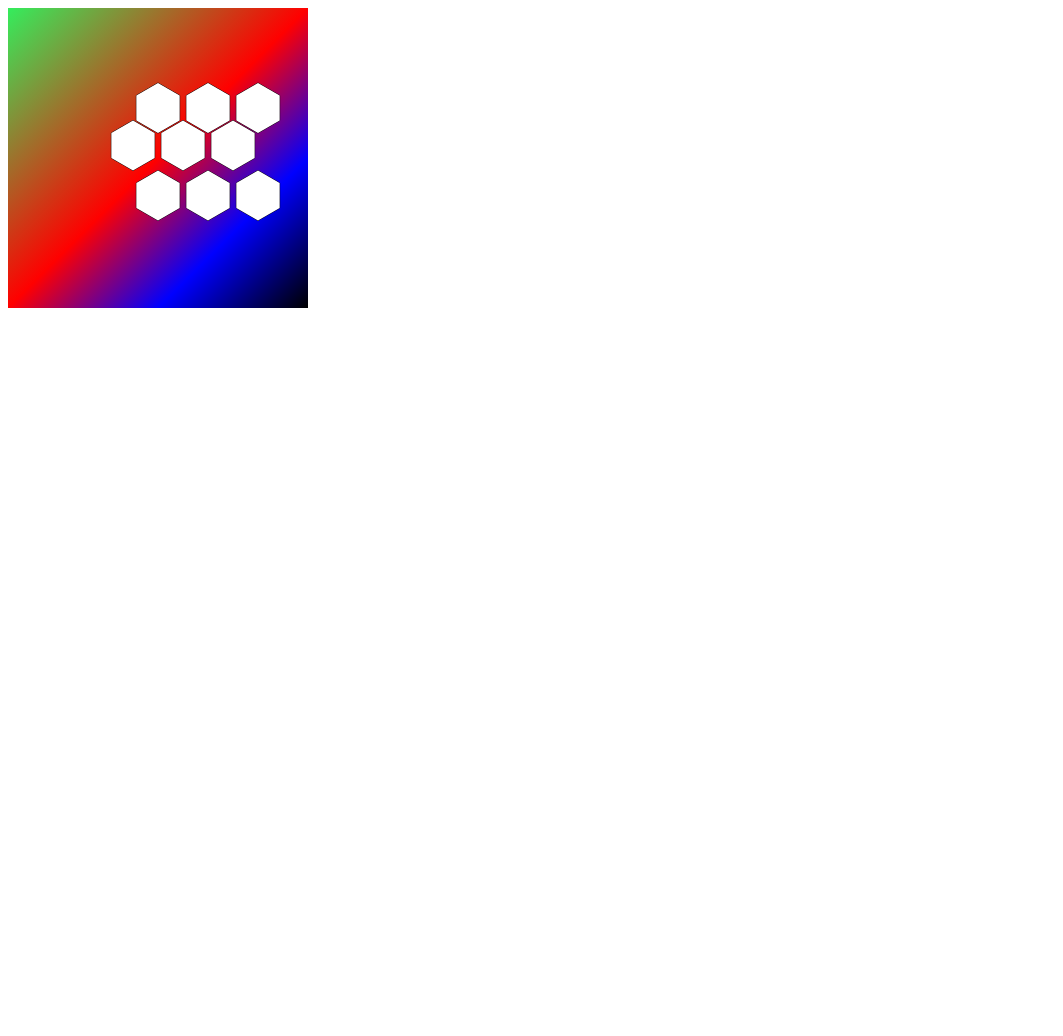
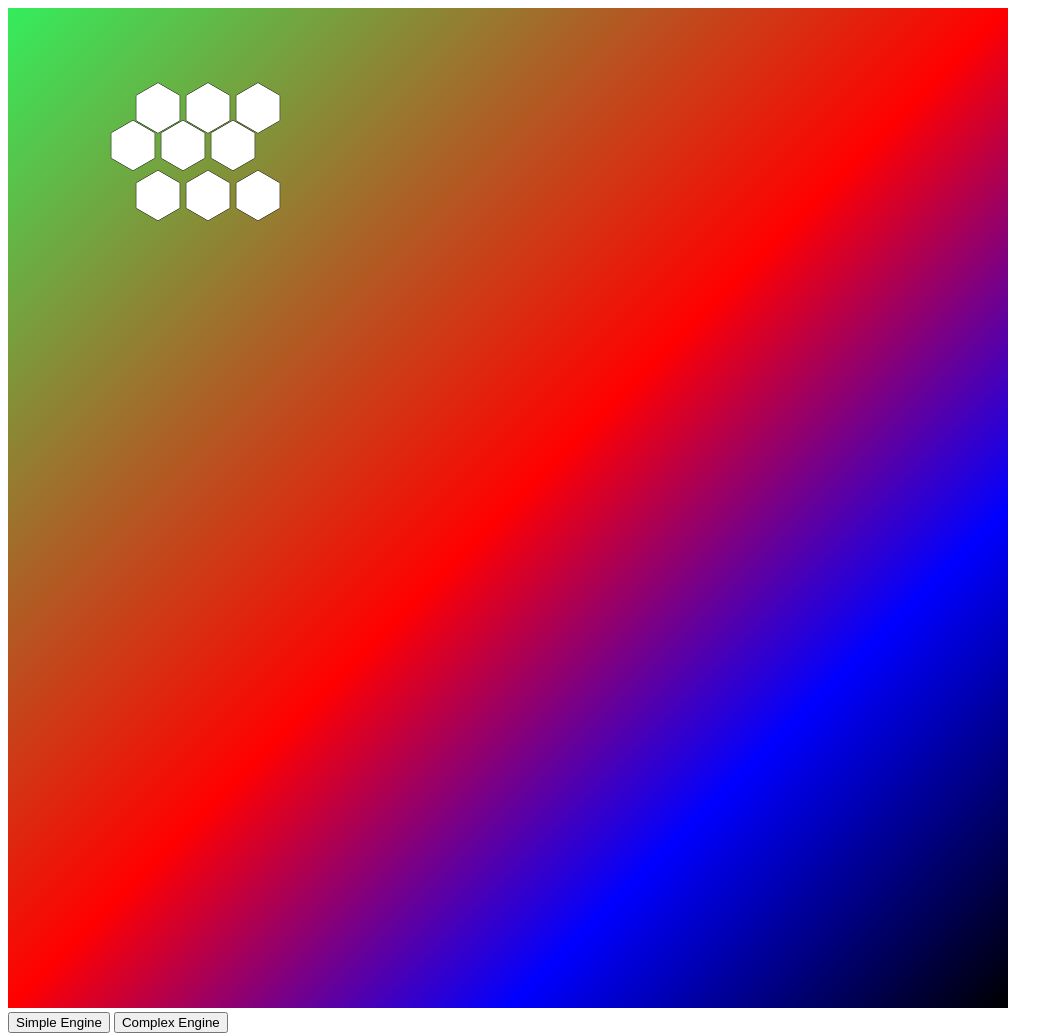
Before and after one commit to matt123miller/canvas-ts-experiments, a website built with webpack: page src/index.html in a window 1280 px wide. Shown: the whole page, without its empty margins (0-1063 px from the left). Before the commit the page ends 800 px from the top, so only its background shows below. Built offline with nearby package versions, Linux system fonts and the light colour scheme.

Commit message:
More messing around with typescript and hexagons.
I'm getting the hang of things now.
I created some interfaces and separated various things out into more files. I remembered how to created regular n-sided polygons. I learnt some more TypeScript.

I created a button to swap between the original rendering code and a simplified one that only renders a single hexagon.

```diff
--- a/package.json
+++ b/package.json
@@ -11,9 +11,9 @@
         "clean:js": "find ./dist -name \"*.js\" -type f -delete && find ./dist -name \"*.js.map\" -type f -delete",
         "tsc": "tsc",
         "tsc:w": "tsc -w",
-        "build": "webpack",
+        "build": "webpack --mode=production",
         "server": "live-server ./dist --cors -d",
-        "watch": "webpack --watch",
+        "watch": "webpack --mode=development --watch",
         "dev": "concurrently \"npm run server\" \"npm run watch\""
     },
     "dependencies": {},
--- /dev/null
+++ b/src/ComplexHexagonEngine.ts
@@ -0,0 +1,80 @@
+import { Hexagon, HexagonOrientation } from "./Hexagon";
+import { HexagonEngine } from "./Interfaces";
+
+
+
+export default class ComplexHexagonEngine implements HexagonEngine {
+
+  private readonly ctx: CanvasRenderingContext2D; // HTML Canvas's 2D context
+  private readonly canvasWidth: number;
+  private readonly canvasHeight: number;
+  private readonly hexagons = new Array<Hexagon>(); // is this idiomatic?
+  private playing = true;
+  /**
+   * @param canvas the HTML Canvas on which to draw
+   */
+  constructor(canvas: HTMLCanvasElement) {
+    this.ctx = canvas.getContext('2d');
+    this.canvasWidth = canvas.width;
+    this.canvasHeight = canvas.height;
+    const rows = [1, 2, 3];
+    const columns = [1, 2, 3];
+    const radius = 25;
+    const diameter = radius * 2;
+    for (let i = 0; i < rows.length; i++) {
+      const r = rows[i];
+      const xOffset = r % 2 == 0 ? 0 : radius;
+      let yOffset: number;
+      if (i == 0) {
+        yOffset = 0;
+      }
+      else {
+        // yOffset = (Math.cos(deg2rad(180)) * radius) - (Math.cos(deg2rad(120)) * radius)
+        // console.log({ y1: yOffset });
+        yOffset = radius * -0.5;
+      }
+      // The difference between y values ofthe top point and the next point round clockwise
+      for (let j = 0; j < columns.length; j++) {
+        const c = columns[j];
+        const x = xOffset + 75 + diameter * c;
+        const y = yOffset + 50 + diameter * r;
+        const hex = new Hexagon({ x, y }, radius, HexagonOrientation.Point, 'white');
+        this.hexagons.push(hex);
+      }
+    }
+    window.requestAnimationFrame(() => this.draw()); // start the animation when the window is ready
+  }
+
+  draw() {
+    if (this.playing == false) {
+      return;
+    }
+    this.ctx.clearRect(0, 0, this.canvasWidth, this.canvasHeight); // erase
+    const gradient = this.createGradient();
+    this.ctx.fillStyle = gradient;
+    this.ctx.fillRect(0, 0, this.canvasHeight, this.canvasWidth);
+    this.hexagons.forEach(h => h.draw(this.ctx)); // draw the hexagon in the new position
+  }
+
+  createGradient() {
+    const gradient = this.ctx.createLinearGradient(0, 0, this.canvasWidth, this.canvasHeight);
+    gradient.addColorStop(0, '#34ed5c');
+    gradient.addColorStop(0.5, 'red');
+    gradient.addColorStop(0.75, 'blue');
+    gradient.addColorStop(1, 'black');
+    return gradient;
+  }
+
+  stop() {
+    this.playing = false;
+  }
+
+  start() {
+    // to avoid making it start drawing twice
+    if (this.playing) {
+      return;
+    }
+    this.playing = true;
+    this.draw();
+  }
+}
--- /dev/null
+++ b/src/Hexagon.ts
@@ -0,0 +1,77 @@
+
+import { deg2rad, createPolygonVertices } from "./utils";
+import { Point, Polygon } from "./Interfaces";
+// Is this in screen space or made up hex space?
+
+export enum HexagonOrientation {
+  Flat,
+  Point
+}
+
+export class Hexagon implements Polygon {
+
+  x: number;
+  y: number;
+  vertices: Point[];
+  /**
+   * Creates a new hexagon object
+   * Should I consider a constructor that accepts an object instead?
+   */
+  constructor(
+    public centre: Point,
+    private readonly radius: number,
+    private readonly orientation = HexagonOrientation.Flat,
+    private readonly color = 'white'
+  ) {
+    this.radius = radius ? radius : 25;
+    this.orientation = orientation;
+    this.color = color;
+    this.placeAt(centre);
+  }
+
+  placeAt(point: Point): void {
+    this.centre = point;
+    this.x = point.x;
+    this.y = point.y;
+    this.vertices = this.createVertices();
+  }
+
+  /**
+   * We're going for flat topped hexagons
+   */
+  createVertices(): Point[] {
+
+    const offsetAngle = this.orientation == HexagonOrientation.Flat ? 30 : 0;
+    // I can always provide a custom implementation later if needs be
+    return createPolygonVertices(6, this.centre, this.radius, offsetAngle);
+  }
+
+  /**
+   * Draws, colors, and fills a hexagon.
+   * The hexagon vertices are independantly placed by calling placeAt() so this just
+   * draws whatever is in the vertices array
+   * @param ctx the HTML Canvas's 2D rendering context
+   */
+  draw(ctx: CanvasRenderingContext2D) {
+
+    // Draws a hexagon
+    ctx.beginPath();
+
+    const initialPoint = this.vertices[0];
+    ctx.moveTo(initialPoint.x, initialPoint.y);
+
+    this.vertices.forEach(({ x, y }) => {
+      ctx.lineTo(x, y);
+    })
+
+    ctx.lineTo(initialPoint.x, initialPoint.y)
+
+    ctx.stroke();
+
+    ctx.closePath();
+
+    // Colors and fills the hexagon
+    ctx.fillStyle = this.color;
+    ctx.fill();
+  }
+}
--- /dev/null
+++ b/src/Interfaces.ts
@@ -0,0 +1,25 @@
+
+export interface Renderer {
+  draw(): void;
+  stop(): void;
+  start(): void;
+}
+
+export interface HexagonEngine extends Renderer {
+  createGradient(): CanvasGradient
+}
+
+// export HexagonEngine = HexagonEngine
+
+export interface Point {
+  readonly x: number;
+  readonly y: number;
+}
+
+export interface Polygon {
+  vertices: Point[];
+
+  placeAt(point: Point): void;
+  createVertices(): Point[];
+  draw(ctx: CanvasRenderingContext2D): void;
+}
--- /dev/null
+++ b/src/SimpleHexagonEngine.ts
@@ -0,0 +1,60 @@
+import { Hexagon, HexagonOrientation } from "./Hexagon";
+import { HexagonEngine } from "./Interfaces";
+
+export default class SimpleHexagonEngine implements HexagonEngine {
+  private readonly ctx: CanvasRenderingContext2D; // HTML Canvas's 2D context
+  private readonly canvasWidth: number;
+  private readonly canvasHeight: number;
+  private readonly hex: Hexagon;
+  private playing = false;
+
+  /**
+   * Creates a single hexagon draw on the supplied canvas
+   * @param canvas the HTML Canvas on which to draw
+   */
+  constructor(canvas: HTMLCanvasElement) {
+    this.ctx = canvas.getContext('2d');
+    this.canvasWidth = canvas.width;
+    this.canvasHeight = canvas.height;
+
+    const radius = 100;
+    const diameter = radius * 2;
+
+    const x = radius * 3 + diameter;
+    const y = radius * 3 + diameter;
+    this.hex = new Hexagon({ x, y }, radius);
+
+    window.requestAnimationFrame(() => this.draw()); // start the animation when the window is ready
+  }
+
+  draw() {
+    if (this.playing == false) {
+      return;
+    }
+    this.ctx.clearRect(0, 0, this.canvasWidth, this.canvasHeight); // erase canvas contents
+
+    this.ctx.fillStyle = this.createGradient()
+    this.ctx.fillRect(0, 0, this.canvasHeight, this.canvasWidth);
+    this.hex.draw(this.ctx);
+  }
+
+  createGradient() {
+    const gradient = this.ctx.createLinearGradient(0, 0, this.canvasWidth, this.canvasHeight);
+    gradient.addColorStop(0, '#34aaaa');
+    gradient.addColorStop(1, '#34ffff');
+    return gradient;
+  }
+
+  stop() {
+    this.playing = false;
+  }
+
+  start() {
+    // to avoid making it start drawing twice
+    if (this.playing) {
+      return;
+    }
+    this.playing = true;
+    this.draw();
+  }
+}
--- a/src/hexagons.ts
+++ /dev/null
@@ -1,152 +0,0 @@
-
-const deg2rad = (deg: number) => (deg) * (Math.PI / 180);
-
-
-
-class Hexagon {
-  centre: { x: number; y: number; };
-  /**
-   * Creates a new hexagon object
-   * @param x the initial central x position of the hexagon (relative to the top left corner of the Canvas).
-   * @param y the initial central y position of the hexagon (relative to the top right corner of the Canvas).
-   * @param radius
-   * @param color
-   */
-  constructor(
-    public x = 100,
-    public y = 100,
-    private readonly radius = 25,
-    private readonly color = 'blue'
-  ) {
-    this.centre = {
-      x, y
-    }
-  }
-
-  /**
-   * Draws, colors, and fills a hexagon using the parameters given in the constructor
-   * @param ctx the HTML Canvas's 2D rendering context
-   */
-  draw(ctx: CanvasRenderingContext2D) {
-
-    // Draws a hexagon
-    ctx.beginPath();
-    // x and y define the centre of the hex
-    ctx.moveTo(this.x, this.y + this.radius);
-    const points = [0, 1, 2, 3, 4, 5, 6];
-    // make the lines, ending the the start point defined above
-    for (let i = 0; i < points.length; i++) {
-      const mult = points[i]
-      const deg = 60 * mult;
-      const rad = deg2rad(deg);
-
-      const x = this.x + Math.sin(rad) * this.radius;
-      const y = this.y + Math.cos(rad) * this.radius;
-      // console.log({x,y, deg, rad});
-
-      mult == 0 ? ctx.moveTo(x, y) : ctx.lineTo(x, y);
-    }
-
-    ctx.stroke();
-
-    ctx.closePath();
-
-    // Colors and fills the hexagon
-    ctx.fillStyle = this.color;
-    ctx.fill();
-  }
-
-}
-
-export default class Hexagons {
-  private readonly ctx: CanvasRenderingContext2D; // HTML Canvas's 2D context
-  private readonly canvasWidth: number;
-  private readonly canvasHeight: number;
-  private readonly hexagons = new Array<Hexagon>(); // is this idiomatic?
-
-  private playing = true;
-  /**
-   * Creates a new animation and sets properties of the animation
-   * @param canvas the HTML Canvas on which to draw
-   */
-  constructor(canvas: HTMLCanvasElement) {
-    this.ctx = canvas.getContext('2d');
-    this.canvasWidth = canvas.width;
-    this.canvasHeight = canvas.height;
-
-    const rows = [1, 2, 3];
-    const columns = [1, 2, 3];
-    const radius = 25;
-    const diameter = radius * 2;
-
-    for (let i = 0; i < rows.length; i++) {
-      const r = rows[i];
-      const xOffset = r % 2 == 0 ? 0 : radius;
-      let yOffset: number;
-
-      if (i == 0) {
-        yOffset = 0;
-      }
-      else {
-        // yOffset = (Math.cos(deg2rad(180)) * radius) - (Math.cos(deg2rad(120)) * radius)
-        // console.log({ y1: yOffset });
-
-        yOffset = radius * -0.5;
-        console.log({ y2: yOffset });
-
-      }
-      // The difference between y values ofthe top point and the next point round clockwise
-
-      for (let j = 0; j < columns.length; j++) {
-
-        const c = columns[j];
-
-        const x = xOffset + 75 + diameter * c;
-        const y = yOffset + 50 + diameter * r;
-        const hex = new Hexagon(x, y, radius, 'white');
-        this.hexagons.push(hex);
-
-        console.log({ xOffset, yOffset });
-
-      }
-    }
-
-    window.requestAnimationFrame(() => this.draw()); // start the animation when the window is ready
-    // this.draw()
-  }
-
-  /**
-   * Draw step of the animation
-   */
-  draw() {
-    if (this.playing == false) {
-      return;
-    }
-
-    this.ctx.clearRect(0, 0, this.canvasWidth, this.canvasHeight); // erase
-
-    const gradient = this.ctx.createLinearGradient(0, 0, this.canvasWidth, this.canvasHeight)
-    gradient.addColorStop(0, '#34ed5c');
-    gradient.addColorStop(0.5, 'red');
-    gradient.addColorStop(0.75, 'blue');
-    gradient.addColorStop(1, 'black');
-    this.ctx.fillStyle = gradient;
-    this.ctx.fillRect(0, 0, this.canvasHeight, this.canvasWidth);
-    this.hexagons.forEach(h => h.draw(this.ctx)); // draw the hexagon in the new position
-
-    // window.requestAnimationFrame(() => this.draw()); // repeat the draw step when the window requests a frame
-  }
-
-  stop() {
-    this.playing = false;
-  }
-
-  start() {
-    // to avoid making it start drawing twice
-    if (this.playing) {
-      return;
-    }
-    this.playing = true;
-    this.draw();
-  }
-}
--- a/src/index.html
+++ b/src/index.html
@@ -11,7 +11,11 @@
 <body>
 
   <main>
-    <canvas id='canvas' width="300" height="300"></canvas>
+    <canvas id='canvas' width="1000" height="1000"></canvas>
+    <div>
+      <button id='SimpleEngine'>Simple Engine</button>
+      <button id='ComplexEngine'>Complex Engine</button>
+    </div>
   </main>
   <!-- webpack will inject the scripts? -->
 </body>
--- a/src/main.ts
+++ b/src/main.ts
@@ -1,10 +1,35 @@
 
-import Hexagons from "./hexagons";
+import ComplexHexagonEngine from "./ComplexHexagonEngine";
+import SimpleHexagonEngine from "./SimpleHexagonEngine";
+import { HexagonEngine } from "./Interfaces";
 
-function main() {
-
-  const canvas = <HTMLCanvasElement>document.getElementById('canvas');
-  const hex = new Hexagons(canvas);
+// Probably not necessary
+enum EngineTypes {
+  Simple = 'Simple',
+  Complex = 'Complex'
 }
 
-main();
+let engine: HexagonEngine;
+let canvas: HTMLCanvasElement;
+
+
+canvas = <HTMLCanvasElement>document.getElementById('canvas');
+
+engine = new ComplexHexagonEngine(canvas);
+
+document.getElementById('SimpleEngine').addEventListener('click', () => {
+  engine.stop();
+  engine = new SimpleHexagonEngine(canvas);
+  engine.start();
+});
+
+document.getElementById('ComplexEngine').addEventListener('click', () => {
+  engine.stop();
+  engine = new ComplexHexagonEngine(canvas);
+  engine.start();
+});
+
+
+
+
+// main();
--- /dev/null
+++ b/src/utils.ts
@@ -0,0 +1,28 @@
+import { Point } from "./Interfaces";
+
+export const deg2rad = (deg: number) => (deg) * (Math.PI / 180);
+
+/**
+ * @param length
+ * @returns An array of numbers from 0 to {length} - 1
+ * @example
+ * // Returns [0,1,2,3]
+ * range(4)
+ */
+export const range = (length: number) => Array.from(Array(length).keys());
+
+export const createPolygonVertices = (nSides:number, centre: Point, radius:number, offsetAngle:number = 0) : Point[] => {
+
+  const angleBetweenPoints = 360 / nSides;
+  const sides = range(nSides);
+  console.log(sides);
+  return sides.map(i => {
+
+    const deg = angleBetweenPoints * i + offsetAngle;
+    const rad = deg2rad(deg);
+
+    const x = centre.x + Math.sin(rad) * radius;
+    const y = centre.y + Math.cos(rad) * radius;
+    return { x, y };
+  });
+}
```
Also changed, not shown: README.md, 1 other file.
